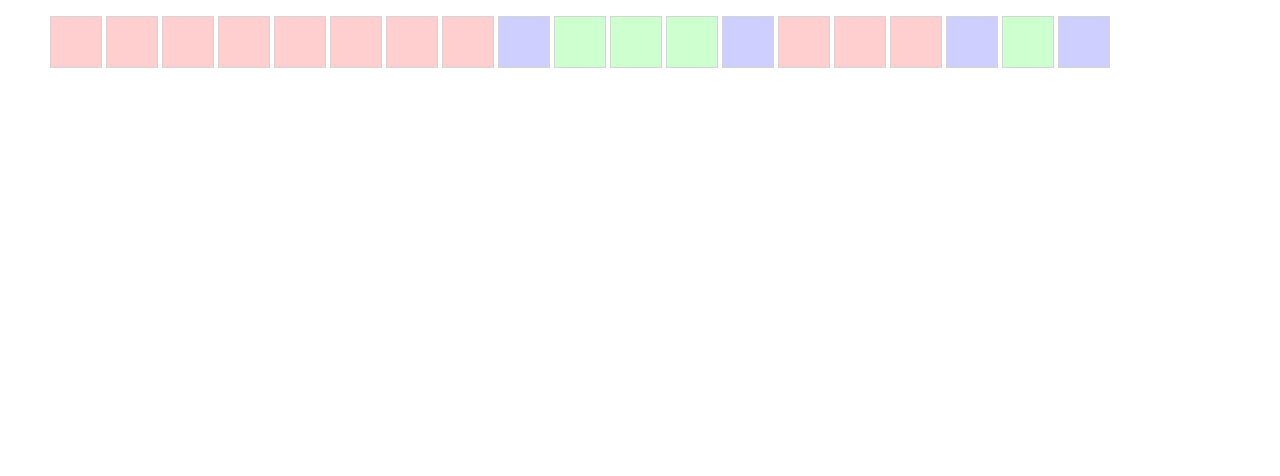
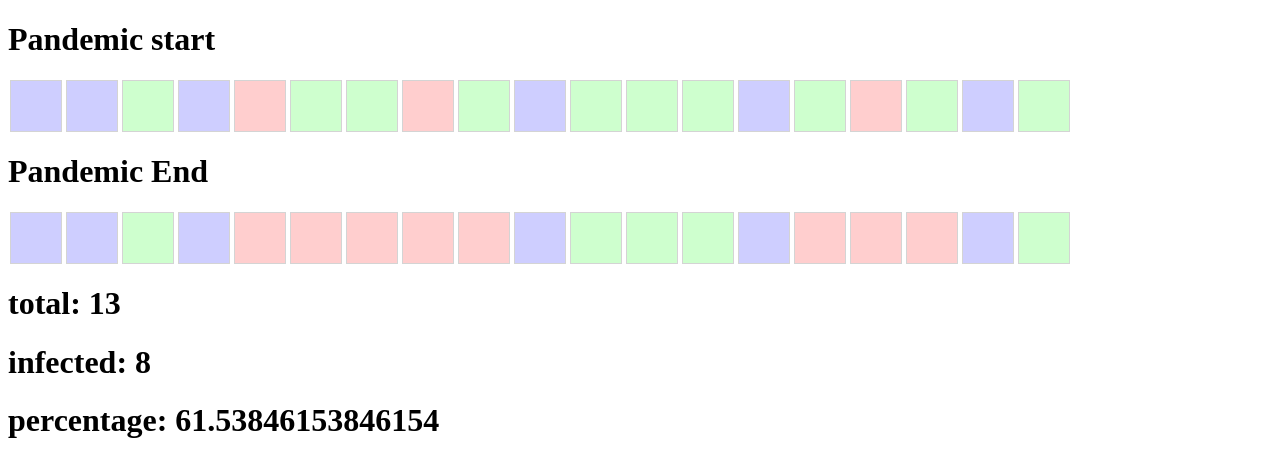
Before and after one commit to Nikkarchinskiy/Master-of-code-new-, a plain HTML site: page index.html in a window 1280 px wide. Drawn offline with Linux system fonts and the light colour scheme.

Commit message:
Finished tsk

```diff
--- a/index.html
+++ b/index.html
@@ -9,10 +9,19 @@
     <link rel="stylesheet" href="style.css">
 </head>
 <body>
-    <ul id="pandemic">
+    <div id="main">
+        <h1>Pandemic start</h1>
+            <ul id="pandemic-start">
 
-    </ul>
-
+            </ul>
+        <h1>Pandemic End</h1>
+            <ul id="pandemic-end"></ul>
+    </div>
+    <div id="second">
+        <h1 id="total">total: </h1>
+        <h1 id="infected">infected: </h1>
+        <h1 id="percentage">percentage: </h1>
+    </div>
     <script src="index.js"></script>
 </body>
 </html>
--- a/index.js
+++ b/index.js
@@ -1,8 +1,16 @@
-const pandemicStartMap = "01000000X000X011X0X";
+const pandemicStartMap = "XX0X10010X000X010X0";
 
 const arrPandemic = pandemicStartMap.split('');
 const li = className => `<li class=${className}></li>`;
-const ul = document.querySelector('#pandemic');
+const ulStart = document.querySelector('#pandemic-start');
+const ulEnd = document.querySelector('#pandemic-end');
+const total = document.querySelector('#total');
+const infected = document.querySelector('#infected');
+const percentage = document.querySelector('#percentage');
+
+let infectedPeople = 0;
+let percentageInfected = 0;
+let totalPeople = 0;
 
 const zone = {
     "0": "uninfected",
@@ -20,7 +28,9 @@ const indexZone = arrPandemic.reduce((accamulate, charter, index) => {
     uninfected: [],
     infected: [],
     ocean: [],
-})
+});
+
+console.log(indexZone);
 
 const oceanSide = [];
 
@@ -44,7 +54,7 @@ for (let i = 0; i < indexZone.ocean.length; i++) {
 const infectedOceanSide = oceanSide.filter(a => a.infected);
 
 
-const render = (pandemicMap) => {
+const render = (pandemicMap, ul) => {
     let html = "";
     for (let i = 0; i < pandemicMap.length; i++) {
         const charter = pandemicMap[i];
@@ -71,10 +81,34 @@ const changePandemicMap = () => {
     }
     return newMap.join('');
 
+};
+
+
+let newMap = changePandemicMap().split('');
+console.log(newMap);
+
+const addText = (map) => {
+    newMap.forEach((item) => {
+        if (item == '1') {
+            infectedPeople = infectedPeople + 1;
+            totalPeople = totalPeople + 1;
+        } else if (item == '0') {
+            totalPeople = totalPeople + 1;
+        }
+    });
+    total.insertAdjacentHTML('beforeend', totalPeople);
+    infected.insertAdjacentHTML('beforeend', infectedPeople);
 }
 
+addText(newMap);
+
+const findPercentage = (total, infected) => {
+    percentageInfected = infected / total * 100;
+    percentage.insertAdjacentHTML('beforeend', percentageInfected)
+}
+
+findPercentage(totalPeople, infectedPeople)
 
 
-
-render(changePandemicMap()); // вызвать функцию с изменением карты
-// render(pandemicStartMap) вызвать функцию без изменения карты
+render(changePandemicMap(), ulEnd); // вызвать функцию с изменением карты
+render(pandemicStartMap, ulStart); //вызвать функцию без изменения карты
--- a/style.css
+++ b/style.css
@@ -1,6 +1,8 @@
 ul {
     display: flex;
     list-style: none;
+    margin: 0;
+    padding: 0;
 }
 
 li {
```
